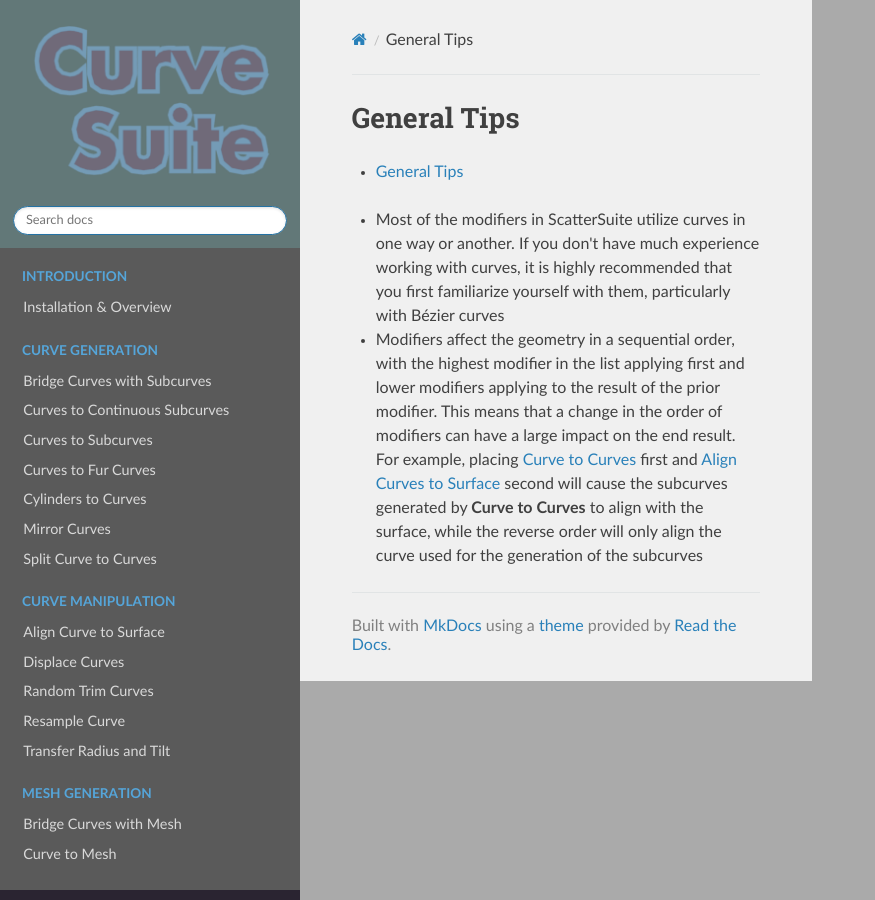
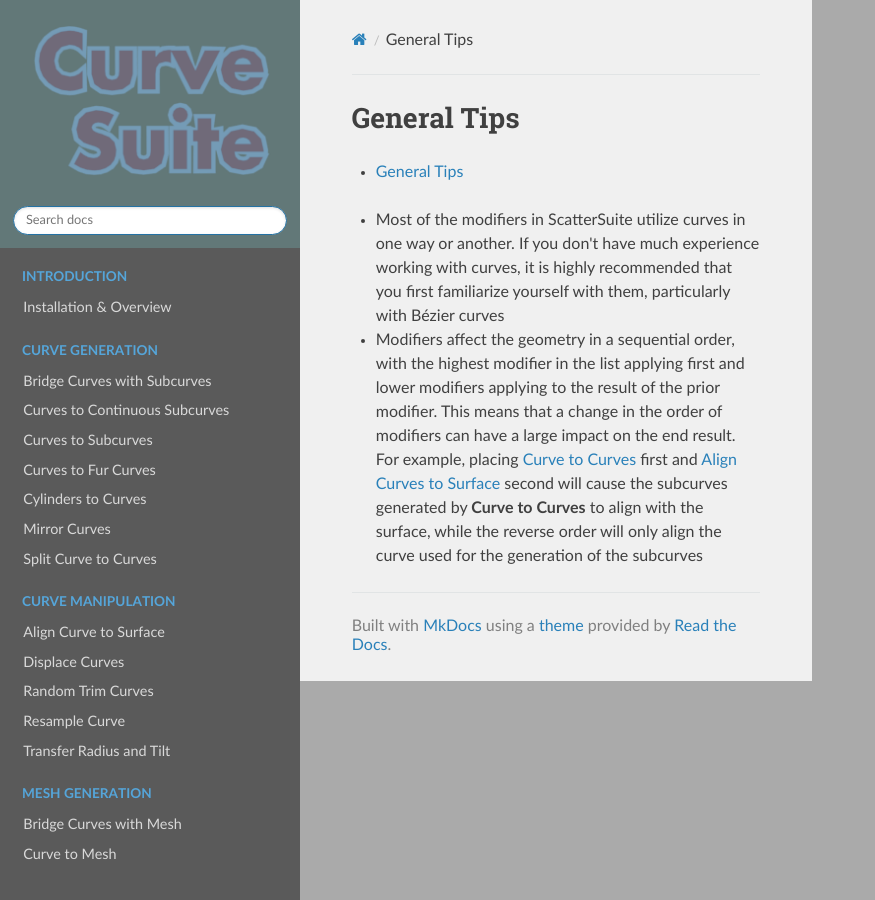
Before and after one commit to Attifyon/CurveSuite-doc, an MkDocs documentation site: the page built from docs/general_tips.md, in a window 1280 px wide. Shown: the whole page, without its empty margins (0-875 px from the left). Built offline with MkDocs 1.6.1, drawn with Linux system fonts in a browser that asks for light colours; nearby versions of some CDN libraries.

Commit message:
Update custom.css

```diff
--- a/docs/css/custom.css
+++ b/docs/css/custom.css
@@ -1,4 +1,12 @@
 .md-footer__inner {
+    display: none !important;
+}
+
+.rst-versions {
+    display: none !important;
+}
+
+.rst-current-version{
     display: none !important;
 }
 
```
